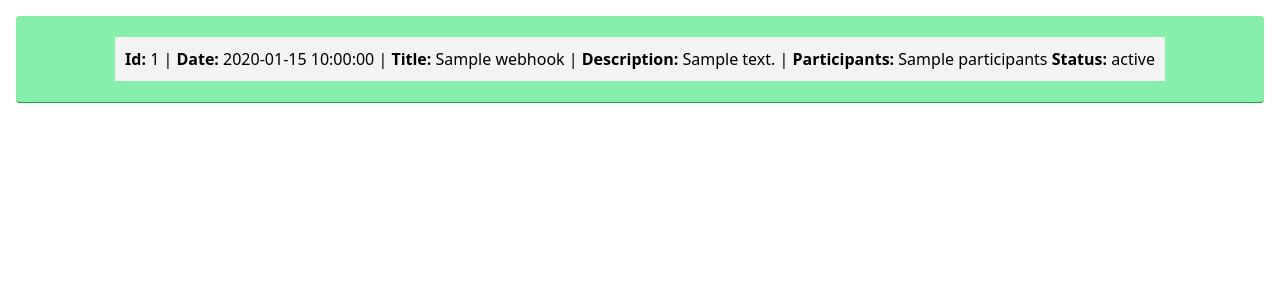
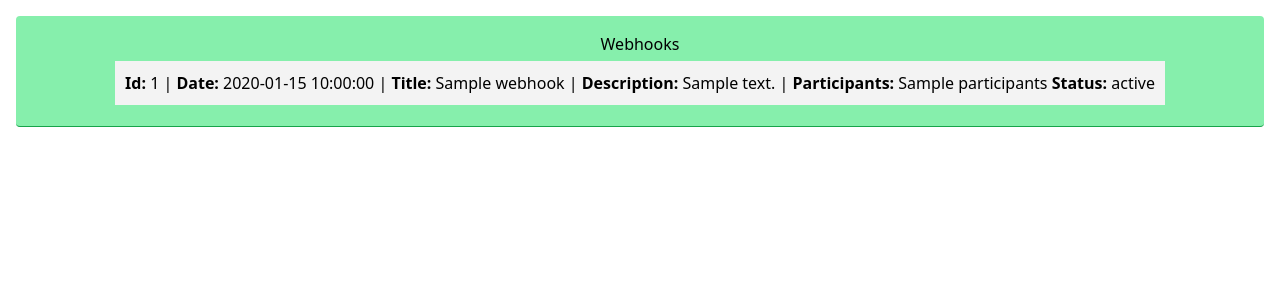
Before and after one commit to atejada/python-read-webhooks, a Flask app: template templates/main.html in a window 1280 px wide. Shown: the top 300 px of the page. Run offline with Flask 3, Linux system fonts and the light colour scheme; the template is opened without the code that fills it: most values are stand-ins (such as "Sample title", 1, 10 or a date in 2020); some libraries are stand-ins or nearby versions.

Commit message:
Update main.html

```diff
--- a/templates/main.html
+++ b/templates/main.html
@@ -2,6 +2,7 @@
 
 {% block content %}
 <div class="bg-green-300 border-green-600 border-b p-4 m-4 rounded grid place-items-center">
+<h1 class='h1'>Webhooks</h1>
     {% for webhook in webhooks: %}
         <div class='webhook'>
             <p><b>Id:</b> {{ webhook._id }} | <b>Date:</b> {{ webhook.date }} |
```
